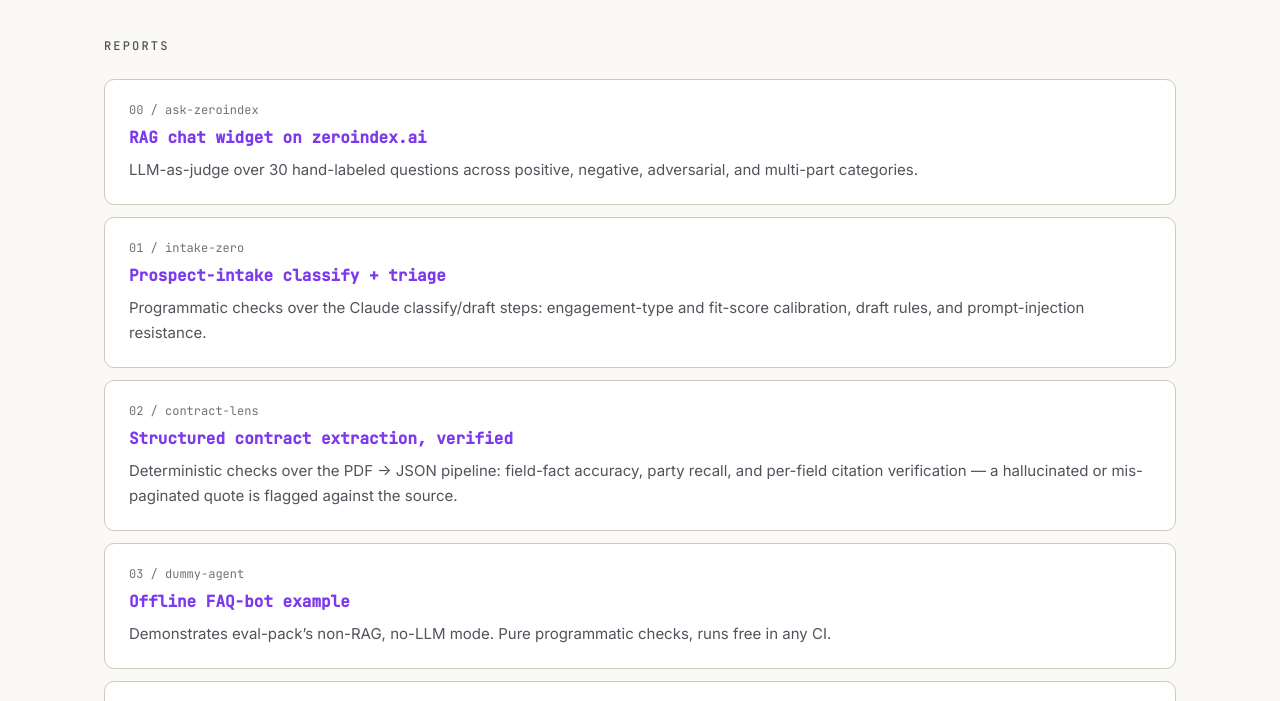
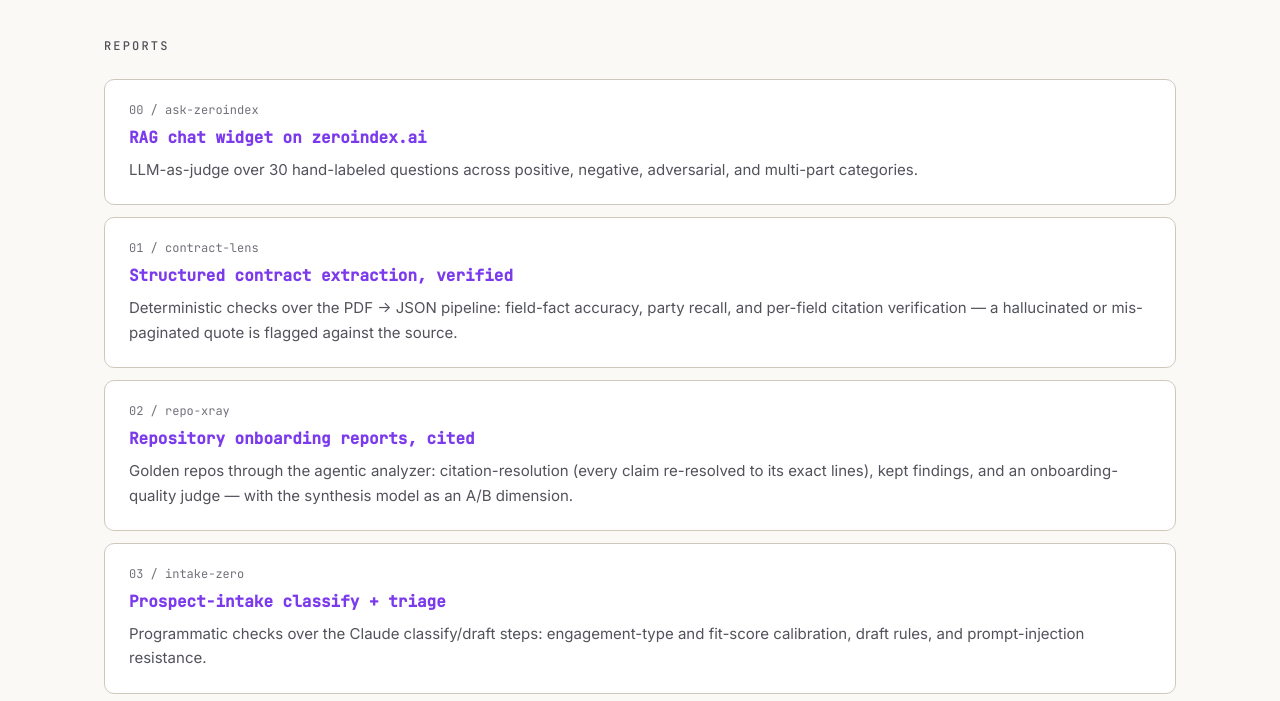
Before and after one commit to zeroindex-ai/evals-site, a website: page public/index.html in a window 1280 px wide. Shown: the part 233-934 px from the top of the page. Drawn offline with Linux system fonts and the light colour scheme.

Commit message:
Reorder evals index: ask, contract, xray, intake, dummy

```diff
--- a/public/index.html
+++ b/public/index.html
@@ -69,8 +69,26 @@
             </a>
           </li>
           <li>
+            <a href="/contract-lens/latest" class="report-card">
+              <div class="num text-xs mb-2">01 / contract-lens</div>
+              <p class="report-title">Structured contract extraction, verified</p>
+              <p class="muted mt-2 text-[15px] leading-relaxed">
+                Deterministic checks over the PDF -&gt; JSON pipeline: field-fact accuracy, party recall, and per-field citation verification &mdash; a hallucinated or mis-paginated quote is flagged against the source.
+              </p>
+            </a>
+          </li>
+          <li>
+            <a href="/repo-xray/latest" class="report-card">
+              <div class="num text-xs mb-2">02 / repo-xray</div>
+              <p class="report-title">Repository onboarding reports, cited</p>
+              <p class="muted mt-2 text-[15px] leading-relaxed">
+                Golden repos through the agentic analyzer: citation-resolution (every claim re-resolved to its exact lines), kept findings, and an onboarding-quality judge &mdash; with the synthesis model as an A/B dimension.
+              </p>
+            </a>
+          </li>
+          <li>
             <a href="/intake-zero/latest" class="report-card">
-              <div class="num text-xs mb-2">01 / intake-zero</div>
+              <div class="num text-xs mb-2">03 / intake-zero</div>
               <p class="report-title">Prospect-intake classify + triage</p>
               <p class="muted mt-2 text-[15px] leading-relaxed">
                 Programmatic checks over the Claude classify/draft steps: engagement-type and fit-score calibration, draft rules, and prompt-injection resistance.
@@ -78,29 +96,11 @@
             </a>
           </li>
           <li>
-            <a href="/contract-lens/latest" class="report-card">
-              <div class="num text-xs mb-2">02 / contract-lens</div>
-              <p class="report-title">Structured contract extraction, verified</p>
-              <p class="muted mt-2 text-[15px] leading-relaxed">
-                Deterministic checks over the PDF -&gt; JSON pipeline: field-fact accuracy, party recall, and per-field citation verification &mdash; a hallucinated or mis-paginated quote is flagged against the source.
-              </p>
-            </a>
-          </li>
-          <li>
             <a href="/dummy-agent/latest" class="report-card">
-              <div class="num text-xs mb-2">03 / dummy-agent</div>
+              <div class="num text-xs mb-2">04 / dummy-agent</div>
               <p class="report-title">Offline FAQ-bot example</p>
               <p class="muted mt-2 text-[15px] leading-relaxed">
                 Demonstrates eval-pack&rsquo;s non-RAG, no-LLM mode. Pure programmatic checks, runs free in any CI.
-              </p>
-            </a>
-          </li>
-          <li>
-            <a href="/repo-xray/latest" class="report-card">
-              <div class="num text-xs mb-2">04 / repo-xray</div>
-              <p class="report-title">Repository onboarding reports, cited</p>
-              <p class="muted mt-2 text-[15px] leading-relaxed">
-                Golden repos through the agentic analyzer: citation-resolution (every claim re-resolved to its exact lines), kept findings, and an onboarding-quality judge &mdash; with the synthesis model as an A/B dimension.
               </p>
             </a>
           </li>
```
